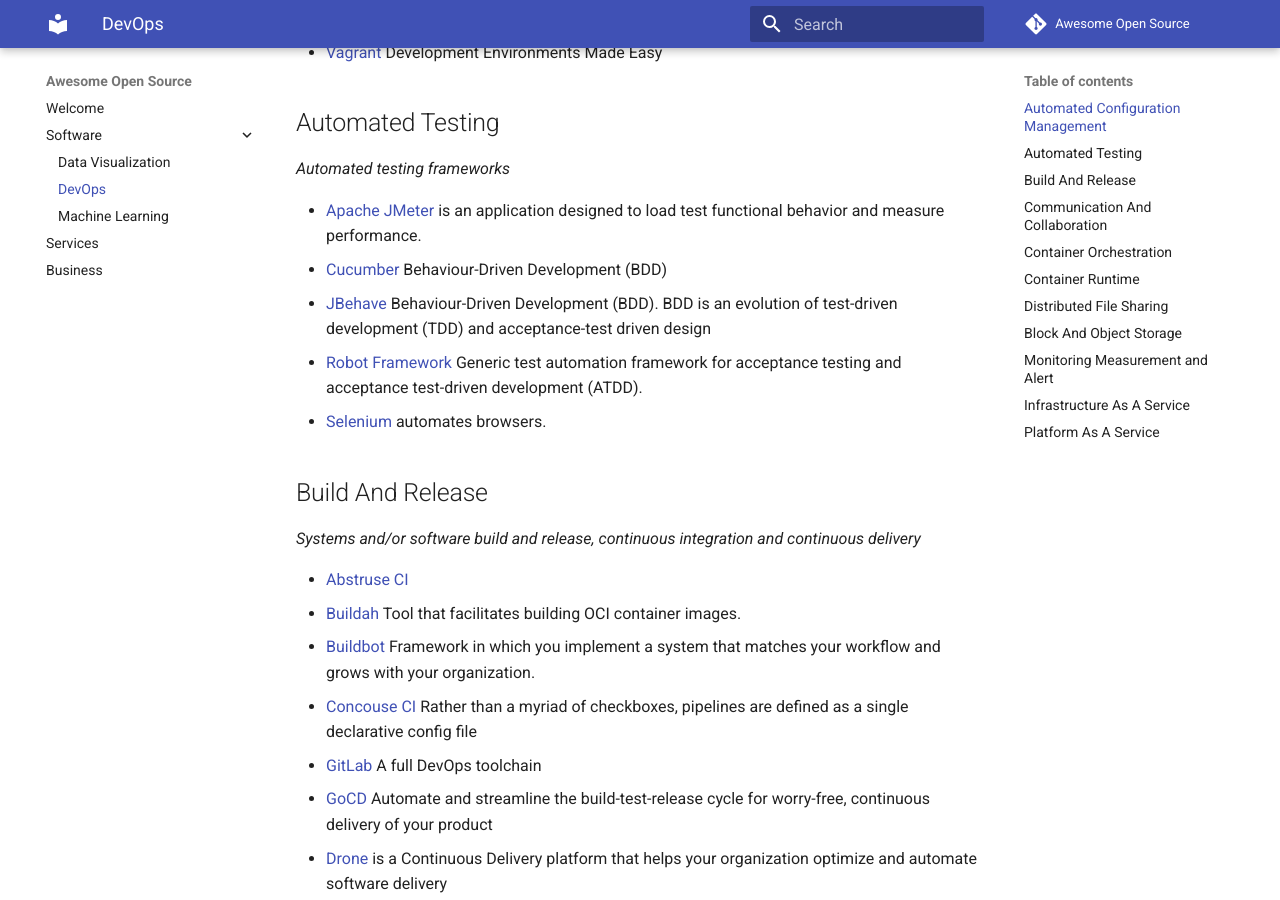
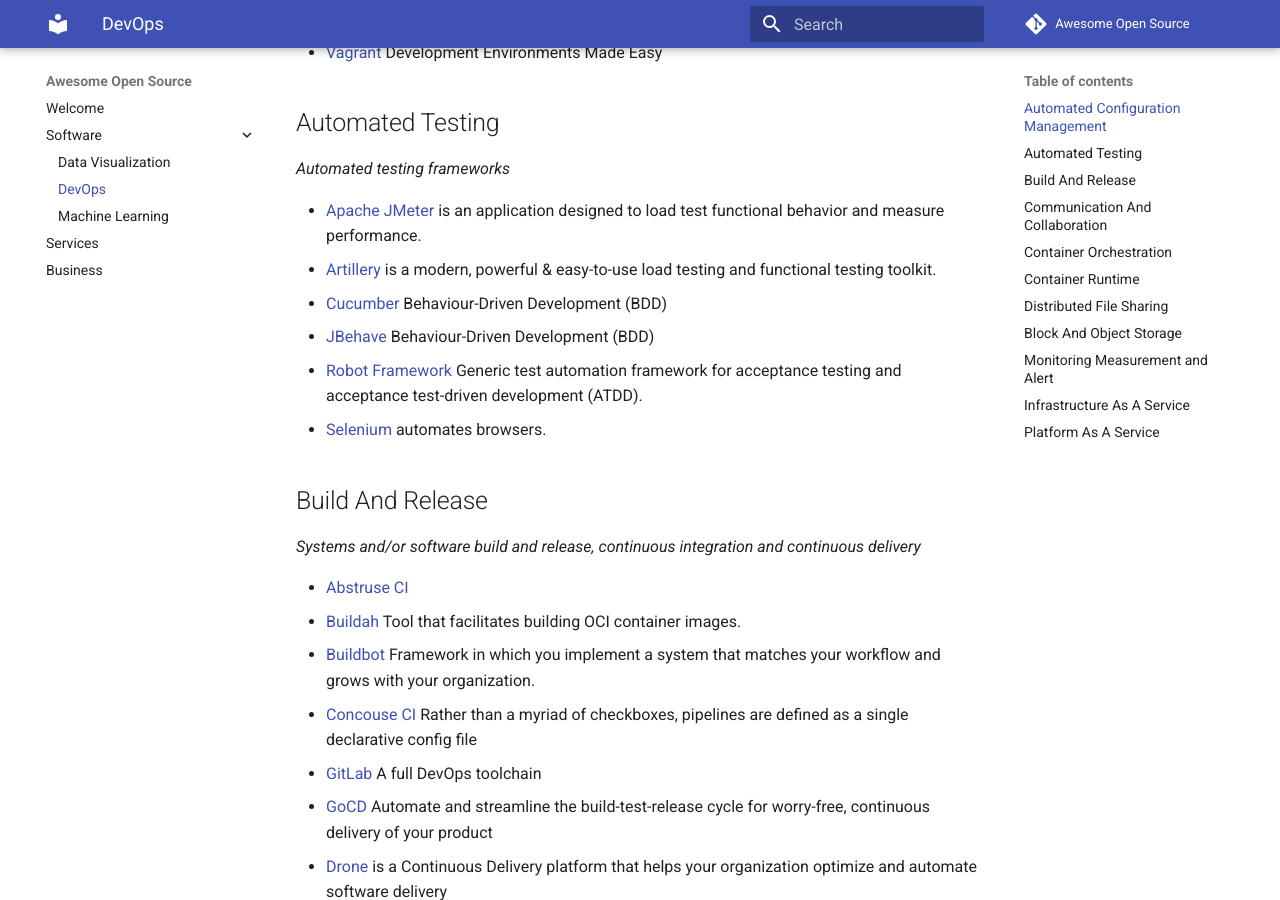
Before and after one commit to CCSGroupInternational/awesome-opensource, an MkDocs documentation site: the page built from docs/software/devops.md, in a window 1280 px wide and 900 px high, scrolled down 1122 px. Built offline with MkDocs 1.6.1 and Material for MkDocs 9.7.7, drawn with Linux system fonts in a browser that asks for light colours; comment, search, counter and statistics services are not loaded.

Commit message:
Added Artillery

```diff
--- a/docs/software/devops.md
+++ b/docs/software/devops.md
@@ -35,8 +35,9 @@
 *Automated testing frameworks*
 
 * [Apache JMeter](http://jmeter.apache.org/) is an application designed to load test functional behavior and measure performance.
+* [Artillery](https://artillery.io/) is a modern, powerful & easy-to-use load testing and functional testing toolkit.
 * [Cucumber](https://docs.cucumber.io/) Behaviour-Driven Development (BDD)
-* [JBehave](https://jbehave.org/) Behaviour-Driven Development (BDD). BDD is an evolution of test-driven development (TDD) and acceptance-test driven design
+* [JBehave](https://jbehave.org/) Behaviour-Driven Development (BDD)
 * [Robot Framework](https://robotframework.org/) Generic test automation framework for acceptance testing and acceptance test-driven development (ATDD).
 * [Selenium](https://www.seleniumhq.org/) automates browsers.
 
```
Also changed, not shown: docs/index.md (line endings or trailing spaces).
